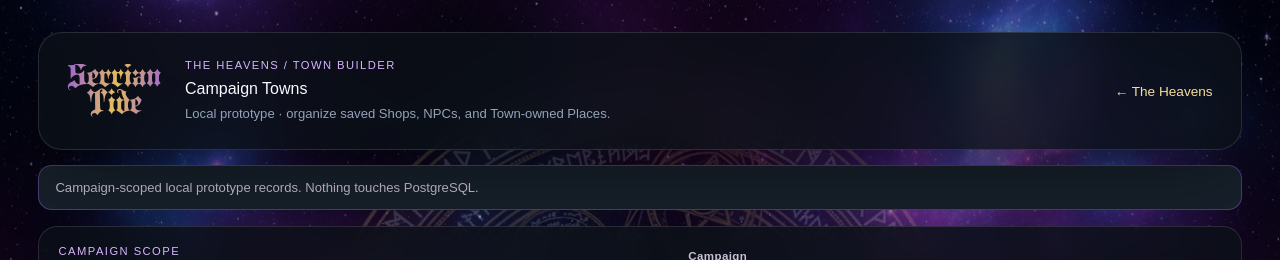
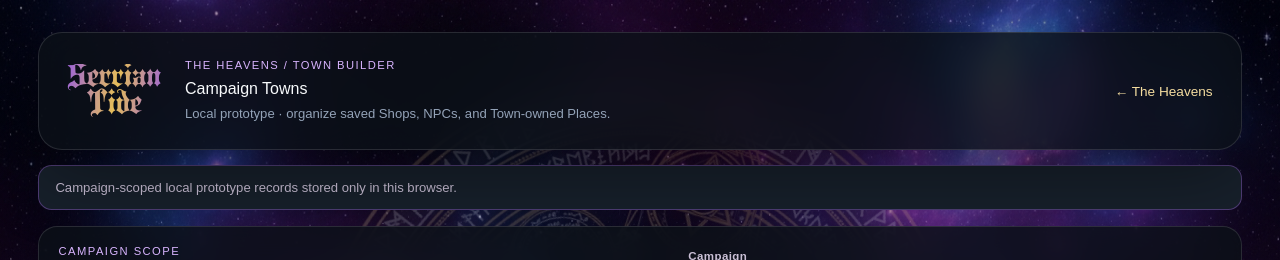
Before and after one commit to Revty79/serriantiderealweb, a Next.js app: page /heavens/towns in a window 1280 px wide. Shown: the top 260 px of the page. Built offline with nearby package versions, Linux system fonts and the light colour scheme.

Commit message:
Keep prototype copy database-neutral

```diff
--- a/src/app/heavens/towns/page.tsx
+++ b/src/app/heavens/towns/page.tsx
@@ -34,7 +34,7 @@ export default function TownsPage(){
  function remove(){if(!draft.id||prompt("Type "+draft.name+" to delete this local Town:")!==draft.name)return;write(read().filter(t=>t.id!==draft.id));setDraft(blank(campaignId));setDirty(false);setVersion(v=>v+1)}
  return <main className="towns-page">
   <header className="towns-header"><Link href="/heavens" className="font-portcullion towns-logo">Serrian<br/>Tide</Link><div><p>THE HEAVENS / TOWN BUILDER</p><h1>Campaign Towns</h1><span>Local prototype · organize saved Shops, NPCs, and Town-owned Places.</span></div><nav><Link href="/heavens">← The Heavens</Link></nav></header>
-  <p className="towns-scope">Campaign-scoped local prototype records. Nothing touches PostgreSQL.</p>
+  <p className="towns-scope">Campaign-scoped local prototype records stored only in this browser.</p>
   <section className="towns-context"><div><p>Campaign scope</p><h2>{campaigns.find(c=>c.id===campaignId)?.name??"Choose a Campaign"}</h2><span>Results never cross the selected Campaign.</span></div><label className="towns-field"><span>Campaign</span><select value={campaignId} onChange={e=>{setCampaignId(Number(e.target.value));setDraft(blank(Number(e.target.value)));setDirty(false)}}><option value={0}>Choose a Campaign</option>{campaigns.map(c=><option key={c.id} value={c.id}>{c.name}</option>)}</select></label><button disabled={!campaignId} onClick={fresh}>New Town</button></section>
   <div className="towns-layout">
    <aside className="towns-library"><header><div><p>Campaign library</p><h2>Towns</h2></div><span>{towns.length} shown</span></header><div className="towns-segmented"><button aria-pressed={status==="active"} onClick={()=>setStatus("active")}>Active</button><button aria-pressed={status==="archived"} onClick={()=>setStatus("archived")}>Archived</button></div><label className="towns-field"><span>Search Towns</span><input value={search} onChange={e=>setSearch(e.target.value)}/></label><div className="towns-index">{towns.map(t=><button key={t.id} className={draft.id===t.id?"is-selected":""} onClick={()=>open(t.id)}><strong>{t.name}</strong><span>{t.category}</span><small>{t.shopIds.length} Shops · {t.npcs.length} NPCs · {t.places.length} Places</small></button>)}</div>{!towns.length?<p className="towns-empty">No {status} Towns.</p>:null}</aside>
```
